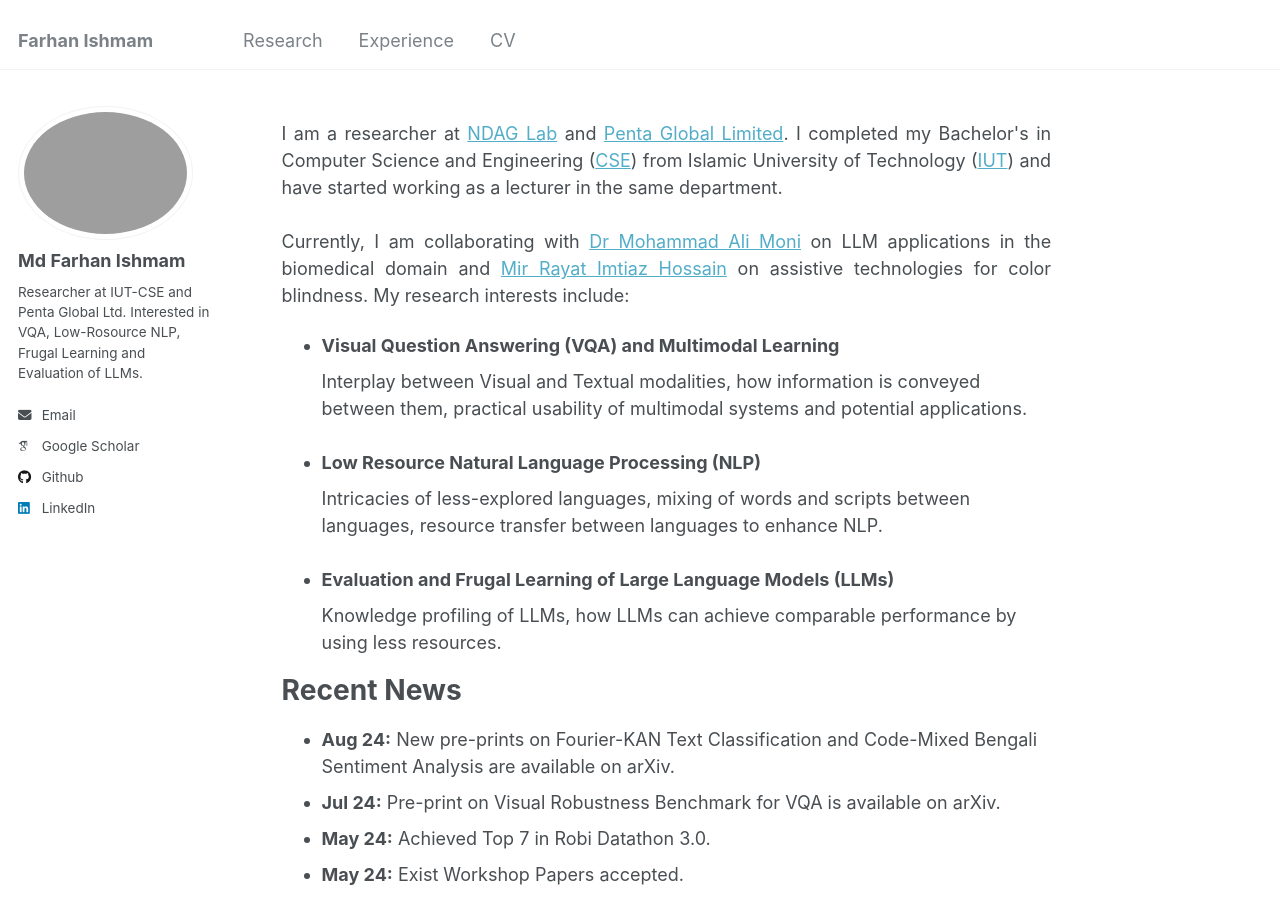
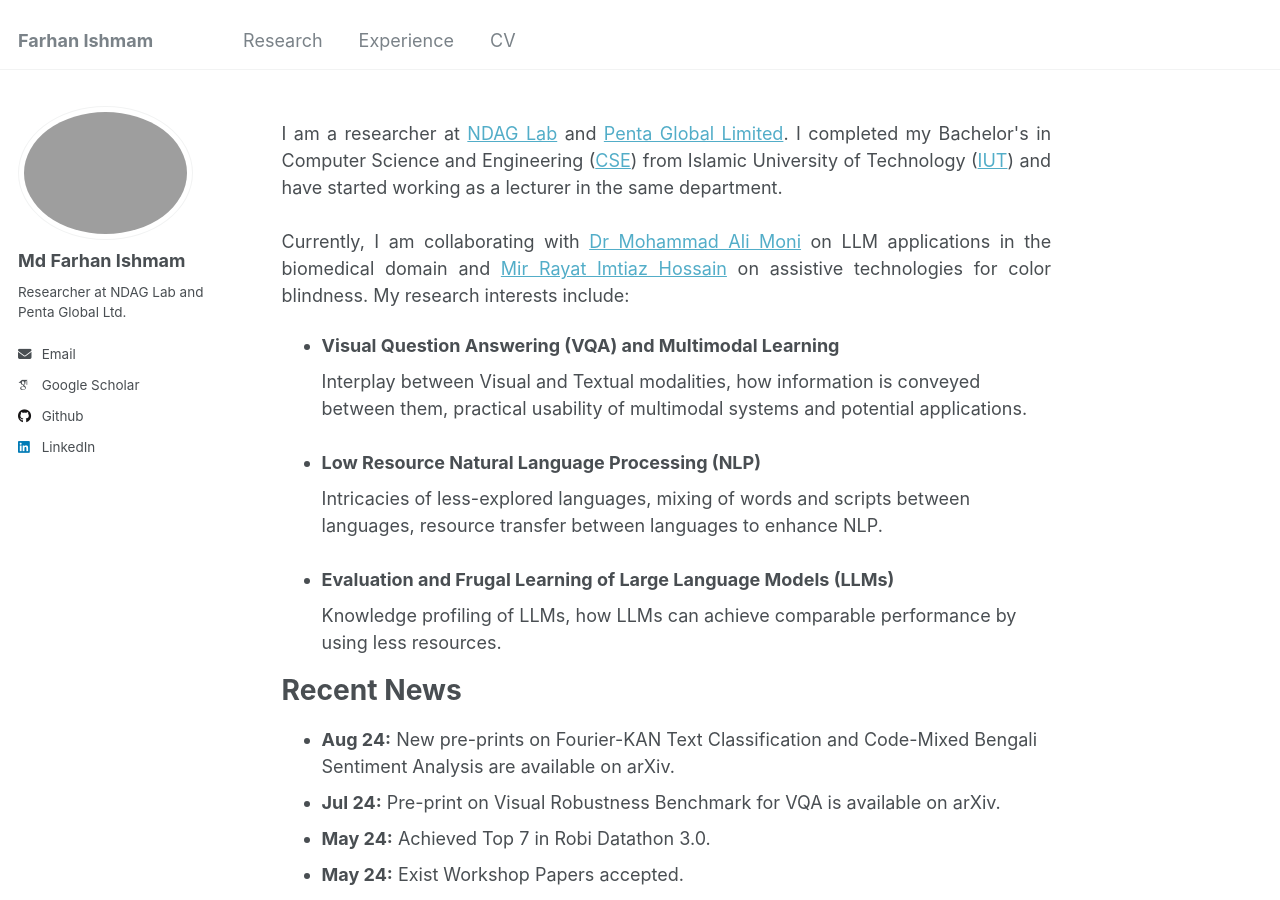
Before and after one commit to farhanishmam/farhanishmam.github.io, a Jekyll site: the page built from _pages/about.md, in a window 1280 px wide and 900 px high. Built offline with Jekyll 4.4.1, drawn with Linux system fonts in a browser that asks for light colours; some web fonts are replaced.

Commit message:
Update _config.yml

```diff
--- a/_config.yml
+++ b/_config.yml
@@ -24,7 +24,7 @@ author:
   avatar           : "profile.jpg"
   name             : "Md Farhan Ishmam"
   pronouns         : # example: "she/her"
-  bio              : "Researcher at IUT-CSE and Penta Global Ltd. Interested in VQA, Low-Rosource NLP, Frugal Learning and Evaluation of LLMs."
+  bio              : "Researcher at NDAG Lab and Penta Global Ltd."
   location         : # "Dhaka, Bangladesh"
   employer         : # "Islamic University of Technology"
   uri              : # URL
```
